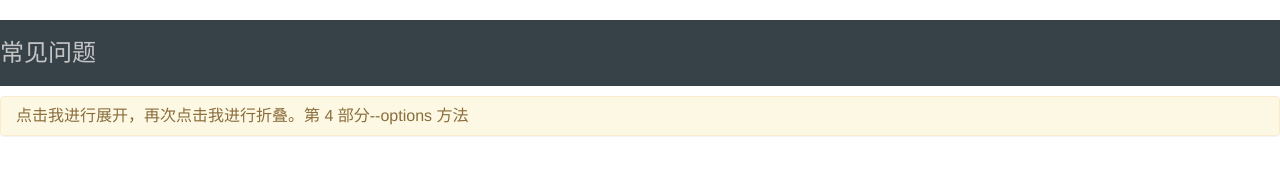
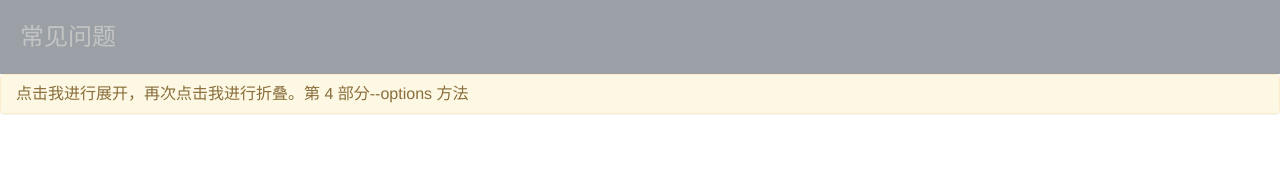
Before and after one commit to yukun314/launcher3, a plain HTML site: page help.html in a window 1280 px wide. Drawn offline with Linux system fonts and the light colour scheme.

Commit message:
title 修改
title 修改

```diff
--- a/help.html
+++ b/help.html
@@ -9,24 +9,24 @@
    <meta name="viewport" content="width=device-width, initial-scale=1,maximum-scale=1,user-scalable=no">
    <style>
 		.body_bg{
-			background-color:rgba(0,0,0,0)
+			background-color:rgba(0,0,0,0);
 		}
 		.panel_title_color{
-			background-color:#374248;
+			background-color:rgba(55,66,77,0.5);
 		}
 		.panel_title_text{
-			padding-bottom:20px;
-			padding-top:20px;
+			padding:20px 20px 20px 20px;
 			color:#C4C4C4;
+			font-size:24px;
 		}
    </style>
 </head>
 <body class="body_bg">
 
 <div class="panel_title_color">
-	<h3 class="panel_title_text">
+	<div class="panel_title_text">
 		常见问题
-	</h3>
+	</div>
 </div>
 <div class="panel-group" id="accordion">
 
```
